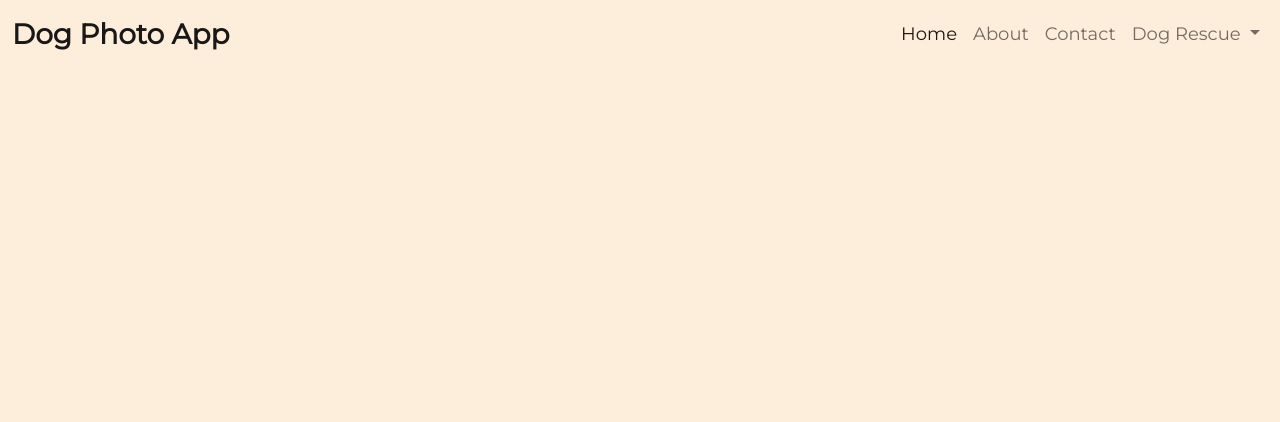
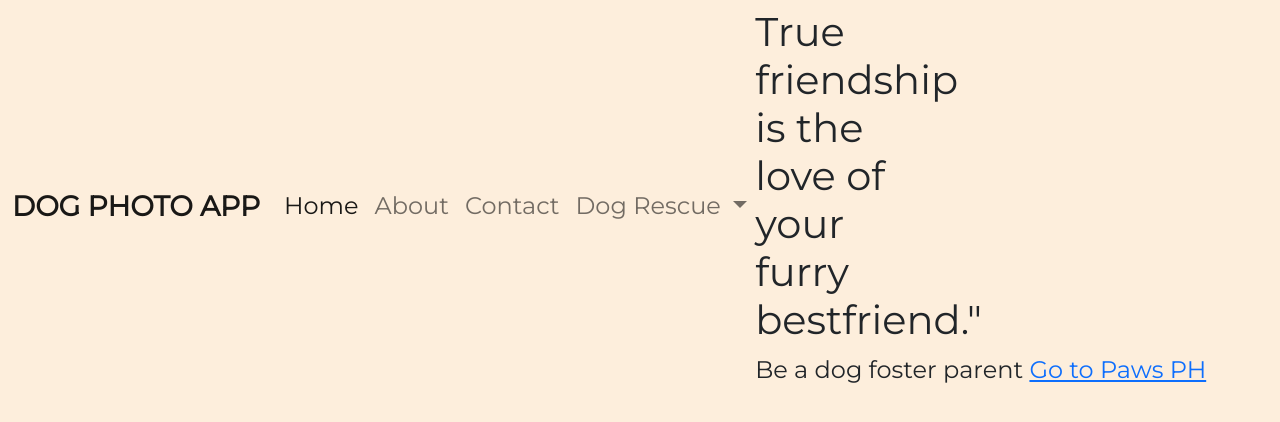
Before and after one commit to MariasCraft/DogPhotoApp-Bootstrap, a plain HTML site: page index.html in a window 1280 px wide. Drawn offline with nearby package versions, Linux system fonts and the light colour scheme.

Commit message:
added custom navbar-brand font size 2rem padding .5% 10% 0 and text transform to uppercase

```diff
--- a/css/styles.css
+++ b/css/styles.css
@@ -11,3 +11,17 @@
     padding: 0;
     position: absolute;
 }
+
+.navColor {
+    background-color: #FDEEDC;
+}
+
+.container-fluid {
+    font-size: 1.5rem;
+}
+
+.navbar-brand {
+    font-size: 2rem;
+    padding .5% 10% 0;
+    text-transform: uppercase;
+}
--- a/index.html
+++ b/index.html
@@ -55,7 +55,17 @@
             </ul>
           </li>
         </div>
-      </div>
+
+
+        <div class="row">
+          <h1 class="col-lg-4">
+           True friendship is the love of your furry bestfriend."
+          </h1>
+          <p>Be a dog foster parent <a href="#">Go to Paws PH</a></p>
+        </div>
+
+
+
 
 
 
```
